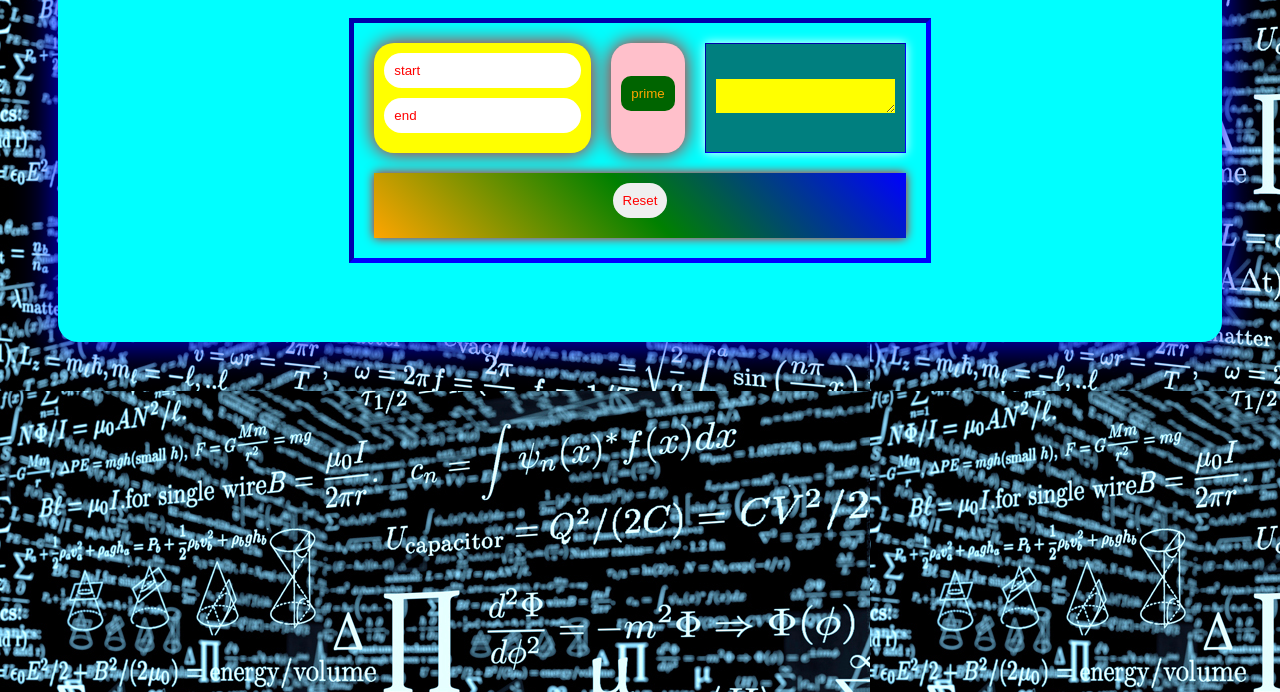
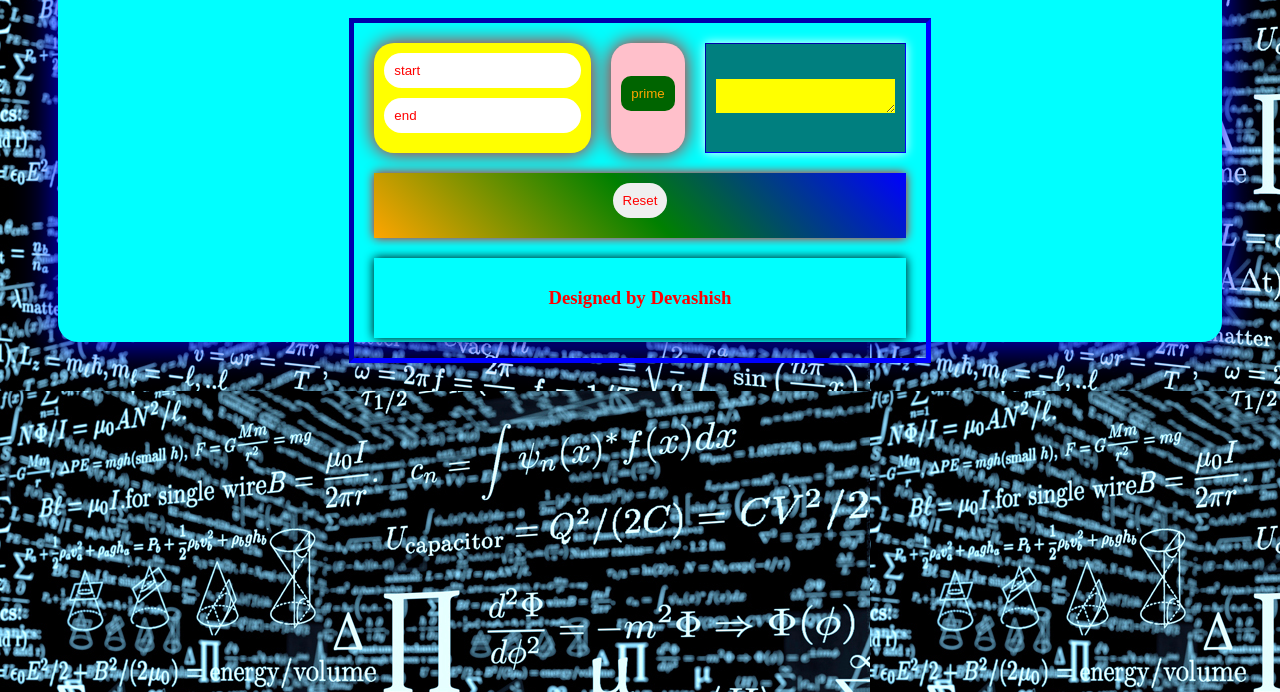
Before and after one commit to devasishakula/prime, a plain HTML site: page index.html in a window 1280 px wide. Shown: the part 108-800 px from the top of the page. Drawn offline with Linux system fonts and the light colour scheme.

Commit message:
prime
prime

```diff
--- a/index.html
+++ b/index.html
@@ -115,6 +115,11 @@
         <input type="reset">
       </td>
     </tr>
+    <tr style="text-align: center;box-shadow: 0 0 10px black">
+      <td colspan="3" style="border:none;">
+        <h3 style="color: red;">Designed by Devashish</h3>
+      </td>
+    </tr>
   </table>
 </form>
 </div>
```
